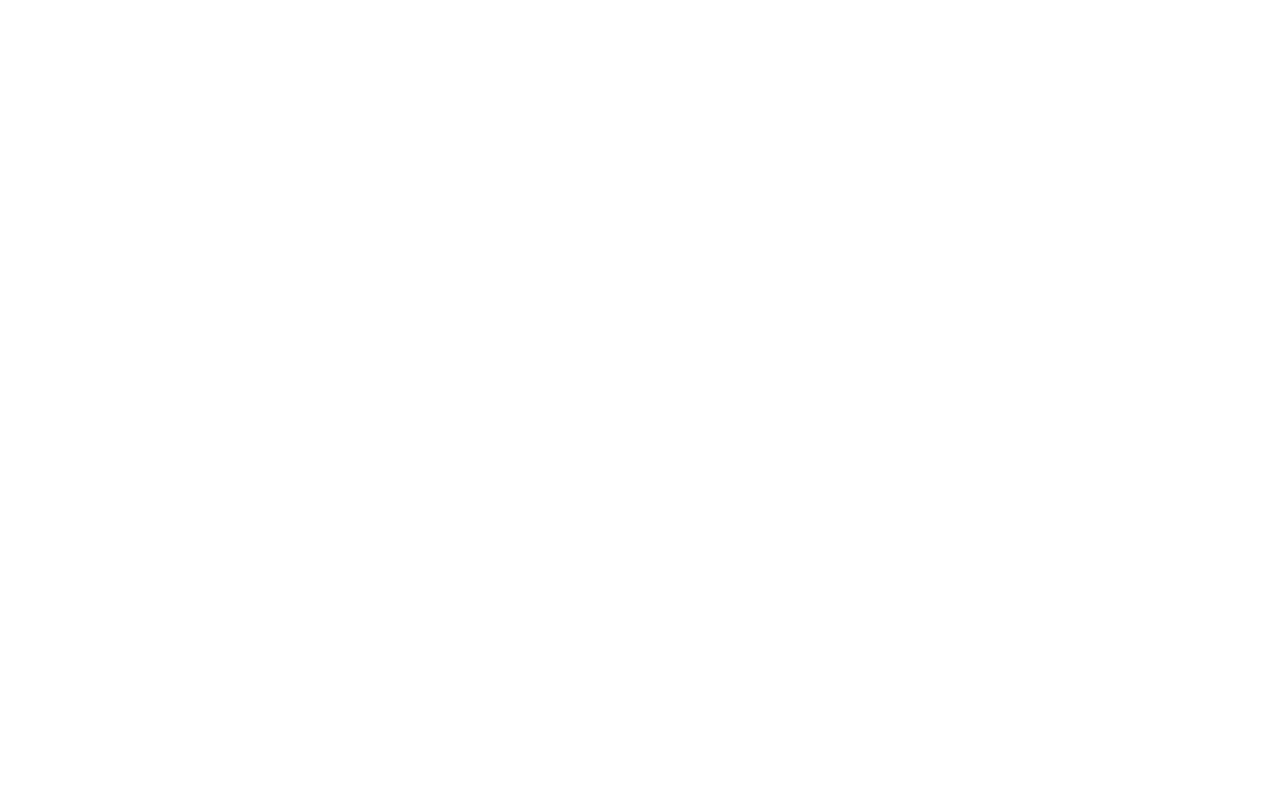
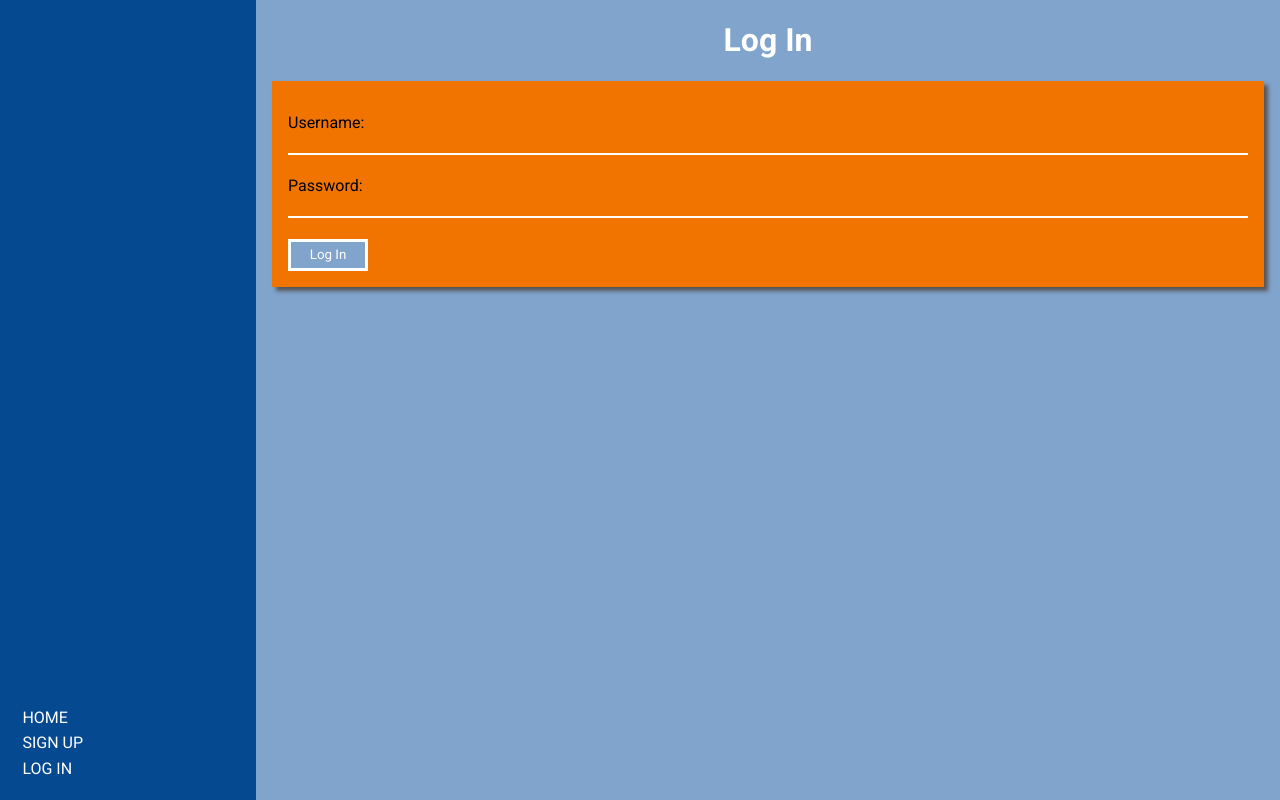
Before and after one commit to nandobrain/Fanbass, a Django app: page /accounts/login/ in a window 1280 px wide. Before the commit the page is empty. Run offline with Django 4.2, Linux system fonts and the light colour scheme.

Commit message:
adds styling to login/signup pages

```diff
--- a/fanbass/settings.py
+++ b/fanbass/settings.py
@@ -102,9 +102,9 @@
 # https://docs.djangoproject.com/en/4.1/ref/settings/#auth-password-validators
 
 AUTH_PASSWORD_VALIDATORS = [
-    {
-        'NAME': 'django.contrib.auth.password_validation.UserAttributeSimilarityValidator',
-    },
+    # {
+    #     'NAME': 'django.contrib.auth.password_validation.UserAttributeSimilarityValidator',
+    # },
     {
         'NAME': 'django.contrib.auth.password_validation.MinimumLengthValidator',
     },
--- a/main_app/static/css/style.css
+++ b/main_app/static/css/style.css
@@ -24,9 +24,9 @@
 	padding: 0px;
 	box-sizing: border-box;
 	display: grid;
-	grid-template-columns: 1fr 4fr 1.5fr;
+	grid-template-columns: 1fr 4fr;
 	grid-template-areas:
-		'navbar main sidebar';
+		'navbar main';
 }
 
 .navbar {
@@ -45,17 +45,76 @@
 	margin: 1.2rem;
 }
 
-.home-main {
+nav a {
+	margin: .2em;
+	width: fit-content;
+}
+
+nav a:hover {
+	color: var(--accent);
+}
+
+/* HOME PAGE */
+
+main {
 	grid-area: main;
 	height: 100%;
 	background-color: var(--light-blue);
 }
 
-.sidebar {
+/* .sidebar {
 	display: flex;
 	grid-area: sidebar;
 	height: 100%;
 	color: var(--accent);
 	background-color: var(--dark-blue);
 	align-self: right;
+} */
+
+/* SIGN UP/LOG IN */
+
+h1 {
+	text-align: center;
 }
+
+.login-form label,
+.signup-form label {
+	color: black;
+}
+
+.login-form,
+.signup-form {
+	background-color: var(--accent);
+	padding: 1rem;
+	margin: 1rem;
+	box-shadow: 4px 4px 4px rgb(85, 85, 85);
+}
+
+.login-form p,
+.signup-form p {
+	display: flex;
+	flex-direction: column;
+}
+
+.login-form input,
+.signup-form input {
+	border: none;
+	background-color: var(--accent);
+	border-bottom: 2px solid white;
+	height: 1.2rem;
+	margin-bottom: .3rem;
+}
+
+.login-form input:focus,
+.signup-form input:focus {
+	outline: none !important;
+}
+
+.form-submit.btn {
+	border: .2rem solid white ;
+	background-color: var(--light-blue);
+	padding: .2rem;
+	height: 2rem;
+	width: 5rem;
+	cursor: pointer;
+}
--- a/main_app/templates/base.html
+++ b/main_app/templates/base.html
@@ -22,12 +22,13 @@
 			<nav>
 				{% if user.is_authenticated %}
 				<li><a href="">ADD TO LIBRARY</a>/li>
-				<li><a href="">EXPLORE</a>/li>
+				<li><a href="">HOME</a>/li>
 				<li><a href="">PROFILE</a>/li>
 				<li><a href="">LOGOUT</a>/li>
 				{% else %}
-				<a href="">SIGN UP</a>
-				<a href="">SIGN IN</a>
+				<a href="{% url 'home' %}">HOME</a>
+				<a href="{% url 'signup' %}">SIGN UP</a>
+				<a href="{% url 'login' %}">LOG IN</a>
 				{% endif %}
 			</nav>
 		</div>
--- a/main_app/templates/registration/login.html
+++ b/main_app/templates/registration/login.html
@@ -0,0 +1,16 @@
+{% extends 'base.html' %}
+
+{% block content %}
+
+<h1>Log In</h1>
+
+<!-- Add the login form -->
+<form method="POST" action="{% url 'login' %}" class="login-form">
+  {% csrf_token %}
+  {{ form.as_p }}
+  <input type="hidden" name="next" value="{{ next }}">
+  <button type="submit" class="form-submit btn">Log In</button>
+</form>
+
+
+{% endblock %}
```
Also changed, not shown: main_app/templates/registration/signup.html (added, +14 -0 lines), main_app/templates/artists/artists_details.html (added), main_app/templates/artists/artists_index.html (added).
